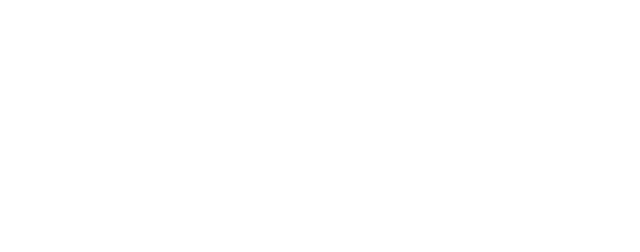
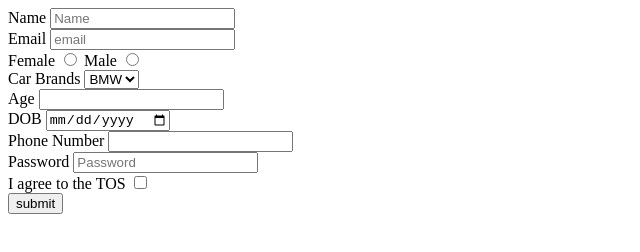
Before and after one commit to acciojob/signup-form-car-anjalireddy25, a website: page main.html in a window 1280 px wide. Shown: the whole page, without its empty margins (0-640 px from the left). Drawn offline with Linux system fonts and the light colour scheme.

Commit message:
created a submission

```diff
--- a/main.html
+++ b/main.html
@@ -8,8 +8,34 @@
 
 <body>
 	<!-- the entire body must be written by student -->
-    <script type="text/javascript" src="./script.js">
-</script>
+	<form method="post">
+		<label for="ID">Name</label>
+		<input id="ID" type="text" required placeholder="Name"><br>
+		<label for="email">Email</label>
+		<input type="email" required id="email" placeholder="email"><br>
+		<label for="gender_m" >Female<label>
+		<input name="Gender" type="radio" required id="gender_m">
+		<label for="gender_f">Male</label>
+		<input name="Gender" type="radio" required id="gender_f"><br>
+		<label for="cars">Car Brands</label>
+		<select id="cars">
+			<option>BMW</option>
+			<option>Audi</option>
+			<option>Kia</option>
+		</select><br>
+		<label for="age">Age</label>
+		<input type="number" required id="age"><br>
+		<label for="DOB">DOB</label>
+		<input type="date" required id="DOB"><br>
+		<label for="tel">Phone Number</label>
+		<input type="number" id="tel"><br>
+		<label for="password">Password</label>
+		<input type="password" id="password" required placeholder="Password"><br>
+		<label for="tos">I agree to the TOS</label>
+		<input type="checkbox" required id="tos"><br>
+		<button type="submit">submit</button>
+	</form>
+    <script type="text/javascript" src="./script.js"></script>
 
 </body>
 
```
